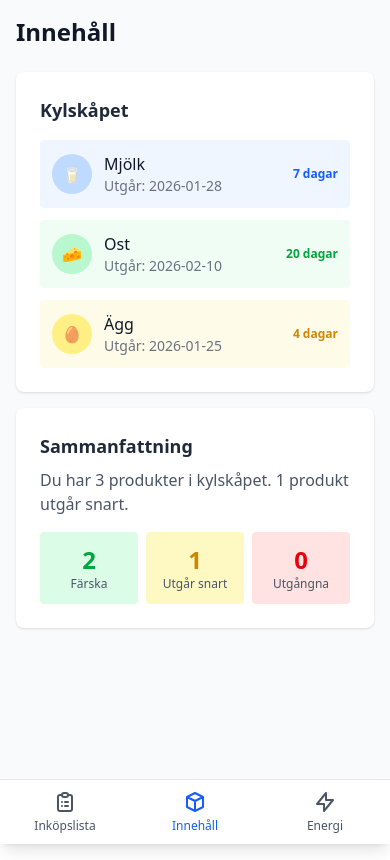
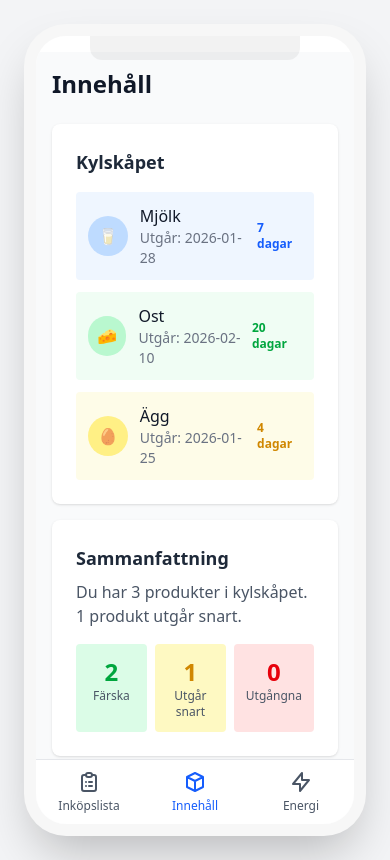
Before and after one commit to Falusvampen/fridge-ui-prototype, a Next.js app: page / in a window 390 px wide. Built offline with nearby package versions, Linux system fonts and the light colour scheme.

Commit message:
Refactor BottomNav to support embedded mode and add PhoneFrame component for better layout management

```diff
--- a/app/components/BottomNav.tsx
+++ b/app/components/BottomNav.tsx
@@ -3,13 +3,19 @@
 import Link from "next/link";
 import { usePathname } from "next/navigation";
 
-export default function BottomNav() {
+export default function BottomNav({
+  isEmbedded = false,
+}: {
+  isEmbedded?: boolean;
+}) {
   const pathname = usePathname();
 
   const isActive = (path: string) => pathname === path;
 
   return (
-    <nav className="fixed bottom-0 left-0 right-0 bg-white border-t border-gray-200 shadow-lg z-50">
+    <nav
+      className={`${isEmbedded ? "relative" : "fixed bottom-0 left-0 right-0"} bg-white border-t border-gray-200 shadow-lg z-50`}
+    >
       <div className="flex justify-around items-center h-16 max-w-md mx-auto">
         <Link
           href="/inkopslista"
--- /dev/null
+++ b/app/components/PhoneFrame.tsx
@@ -0,0 +1,32 @@
+"use client";
+
+import React from "react";
+import BottomNav from "./BottomNav";
+
+type Props = {
+  children: React.ReactNode;
+};
+
+export default function PhoneFrame({ children }: Props) {
+  return (
+    <div className="min-h-screen bg-gray-100 flex items-center justify-center p-6">
+      <div className="phone w-[380px] h-[812px] rounded-[42px] bg-white shadow-2xl relative overflow-hidden">
+        {/* Top notch */}
+        <div className="absolute left-1/2 -translate-x-1/2 top-0 w-[210px] h-8 -mt-2 bg-black/5 rounded-b-xl pointer-events-none" />
+
+        {/* Screen */}
+        <div className="phone-screen h-full pt-4 pb-20 overflow-auto">
+          {children}
+        </div>
+
+        {/* Home indicator */}
+        <div className="absolute left-1/2 -translate-x-1/2 bottom-3 w-24 h-1.5 bg-black/5 rounded-full pointer-events-none" />
+
+        {/* Embedded Bottom Nav (non-fixed) */}
+        <div className="absolute bottom-0 left-0 right-0">
+          <BottomNav isEmbedded />
+        </div>
+      </div>
+    </div>
+  );
+}
--- a/app/globals.css
+++ b/app/globals.css
@@ -15,5 +15,23 @@
 body {
   background: var(--background);
   color: var(--foreground);
-  font-family: system-ui, -apple-system, BlinkMacSystemFont, 'Segoe UI', Roboto, sans-serif;
+  font-family:
+    system-ui,
+    -apple-system,
+    BlinkMacSystemFont,
+    "Segoe UI",
+    Roboto,
+    sans-serif;
 }
+
+/* Phone frame tweaks */
+.phone {
+  border: 12px solid rgba(0, 0, 0, 0.03);
+}
+
+/* Make body background slightly tinted to highlight the phone */
+@media (min-width: 640px) {
+  body {
+    background: linear-gradient(180deg, #f3f4f6 0%, #eef2ff 100%);
+  }
+}
--- a/app/layout.tsx
+++ b/app/layout.tsx
@@ -1,6 +1,7 @@
 import type { Metadata } from "next";
 import "./globals.css";
 import BottomNav from "./components/BottomNav";
+import PhoneFrame from "./components/PhoneFrame";
 
 export const metadata: Metadata = {
   title: "Fridge UI Prototype",
@@ -15,13 +16,13 @@ export default function RootLayout({
   return (
     <html lang="sv">
       <head>
-        <meta name="viewport" content="width=device-width, initial-scale=1, maximum-scale=1, user-scalable=no" />
+        <meta
+          name="viewport"
+          content="width=device-width, initial-scale=1, maximum-scale=1, user-scalable=no"
+        />
       </head>
       <body className="antialiased">
-        <div className="max-w-md mx-auto min-h-screen bg-gray-50">
-          {children}
-          <BottomNav />
-        </div>
+        <PhoneFrame>{children}</PhoneFrame>
       </body>
     </html>
   );
```
Also changed, not shown: 1 other file (tests, documents, lock files or other folders).
